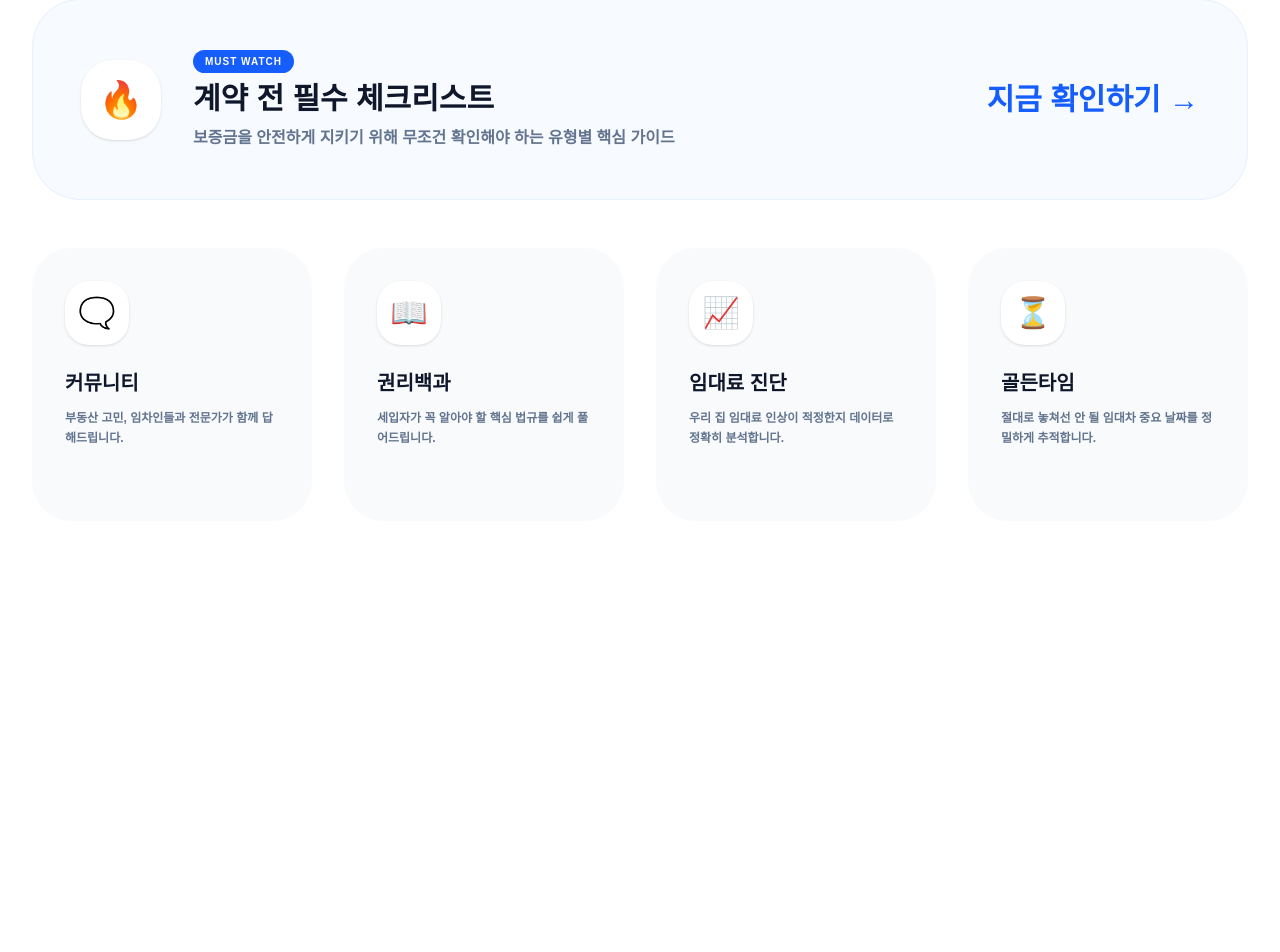
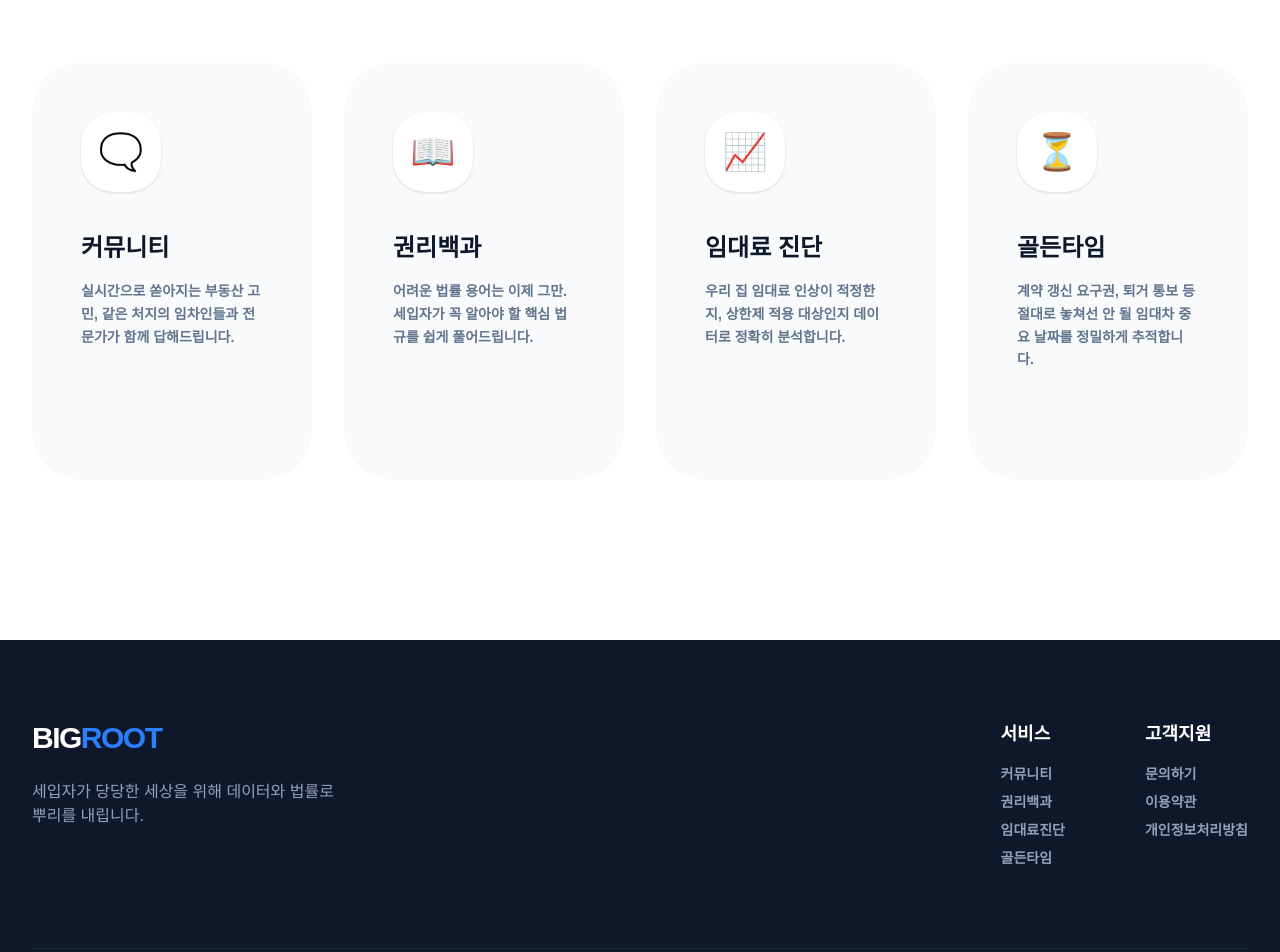
Before and after one commit to kong-eee/bigroot, a Next.js app: page / in a window 1280 px wide. Shown: the part 1180-2132 px from the top of the page. Before the commit the page ends 1829 px from the top, so only its background shows below. Built offline with nearby package versions, Linux system fonts and the light colour scheme; no server answers.

Commit message:
fix: 전문 웹 사이트 하단 수정

```diff
--- a/app/page.tsx
+++ b/app/page.tsx
@@ -4,12 +4,23 @@ import Link from 'next/link';
 
 export default function Home() {
   return (
-    <div className="min-h-screen bg-[#F8FAFC] font-sans text-slate-900 pt-20">
-      <main>
-        {/* 프리미엄 히어로 섹션 */}
+    <div className="min-h-screen bg-[#F8FAFC] font-sans text-slate-900 selection:bg-blue-100 selection:text-blue-700">
+
+      {/* 💡 구조 최적화 안내:
+        상단 내비게이션 바(Navbar)와 온보딩 닉네임 설정 모달은
+        이미 app/layout.tsx에 공통 탑재되어 전 주소창에 실시간 작동 중이므로,
+        본 페이지에서는 중복 렌더링 충돌을 막기 위해 본문(main)과 푸터(footer)에만 집중합니다.
+      */}
+
+      <main className="pt-20">
+
+        {/* 🚀 1. 프리미엄 히어로 섹션 */}
         <section className="relative pt-32 pb-40 px-8 overflow-hidden">
+          {/* 우상단 은은한 프리미엄 블루 그라데이션 조명 오라 */}
           <div className="absolute top-0 right-0 -z-10 w-[600px] h-[600px] bg-blue-50 rounded-full blur-3xl opacity-50 translate-x-1/2 -translate-y-1/2" />
+
           <div className="max-w-7xl mx-auto flex flex-col lg:flex-row items-center gap-20">
+            {/* 좌측: 타이틀 및 핵심 액션 버튼 그룹 */}
             <div className="flex-1 space-y-10 text-center lg:text-left">
               <div className="inline-flex items-center gap-2 px-5 py-2 bg-white rounded-full shadow-sm border border-slate-100">
                 <span className="relative flex h-2 w-2">
@@ -18,73 +29,128 @@ export default function Home() {
                 </span>
                 <span className="text-xs font-black text-blue-600 tracking-wider uppercase">대한민국 1위 세입자 권리 보호 플랫폼</span>
               </div>
+
               <h1 className="text-6xl md:text-8xl font-[1000] text-slate-900 leading-[1.05] tracking-tight">
                 세입자의<br />
                 <span className="text-[#007AFF] inline-block mt-2">든든한 뿌리.</span>
               </h1>
+
               <p className="text-xl md:text-2xl text-slate-500 font-bold leading-relaxed max-w-2xl mx-auto lg:mx-0">
                 복잡한 부동산 법률과 불합리한 상황 속에서도<br className="hidden md:block" />
                 당신의 소중한 보증금과 권리를 단단하게 지켜드립니다.
               </p>
+
               <div className="flex flex-wrap gap-5 justify-center lg:justify-start">
-                <Link href="/contract" className="px-12 py-6 bg-[#007AFF] text-white rounded-2xl font-black text-lg hover:scale-105 transition-all shadow-2xl shadow-blue-200">계약 전 체크리스트 보기 📋</Link>
-                <Link href="/community" className="px-12 py-6 bg-white text-slate-900 border-2 border-slate-100 rounded-2xl font-black text-lg hover:bg-slate-50 transition-all">커뮤니티 구경하기</Link>
+                <Link href="/community" className="px-12 py-6 bg-[#007AFF] text-white rounded-2xl font-black text-lg hover:scale-105 hover:shadow-2xl hover:shadow-blue-200 transition-all active:scale-95">
+                  빅루트 시작하기
+                </Link>
+                <Link href="/rights-guide" className="px-12 py-6 bg-white text-slate-900 border-2 border-slate-100 rounded-2xl font-black text-lg hover:bg-slate-50 transition-all">
+                  권리백과 구경하기
+                </Link>
               </div>
             </div>
+
+            {/* 우측: 프리미엄 3D 회전 카드 가상 자산 코너 */}
             <div className="flex-1 relative">
               <div className="w-[450px] h-[550px] bg-gradient-to-br from-blue-500 to-blue-700 rounded-[4rem] shadow-3xl rotate-3 flex items-center justify-center text-[10rem] relative overflow-hidden group">
                 <div className="absolute inset-0 bg-black/10 opacity-0 group-hover:opacity-100 transition-opacity" />
                 🏠
                 <div className="absolute bottom-10 left-10 right-10 bg-white/20 backdrop-blur-md p-6 rounded-3xl border border-white/30 -rotate-3">
-                    <p className="text-white text-lg font-black italic">{"\"내 집 마련 전까지, 내 권리부터!\""}</p>
+                  <p className="text-white text-lg font-black italic">"내 집 마련 전까지, 내 권리부터!"</p>
                 </div>
               </div>
             </div>
           </div>
         </section>
 
-        {/* 전문 서비스 그리드 섹션 */}
-        <section className="bg-white py-32 px-8 border-t border-slate-100">
-          <div className="max-w-7xl mx-auto space-y-12">
+        {/* 🏛️ 2. 전문 서비스 그리드 섹션 */}
+        <section className="bg-white py-40 px-8 border-t border-slate-50">
+          <div className="max-w-7xl mx-auto space-y-20">
             <div className="text-center space-y-4">
               <h3 className="text-blue-600 font-black tracking-widest text-sm uppercase">Our Services</h3>
               <h2 className="text-4xl md:text-5xl font-black text-slate-900">전문가가 설계한 세입자 전용 솔루션</h2>
             </div>
-            <div className="w-full">
-              <Link href="/contract" className="group flex flex-col md:flex-row items-start md:items-center justify-between p-12 bg-blue-50/50 rounded-[3rem] border border-blue-100/60 hover:bg-white hover:border-blue-400 hover:shadow-2xl transition-all duration-500 gap-8">
-                <div className="flex flex-col md:flex-row items-start md:items-center gap-8">
-                  <div className="w-20 h-20 bg-white rounded-[2rem] flex items-center justify-center text-4xl shadow-sm group-hover:scale-110 group-hover:rotate-6 transition-transform duration-500">🔥</div>
-                  <div className="space-y-2">
-                    <div className="inline-block px-3 py-1 bg-blue-600 text-white rounded-full text-[10px] font-black tracking-widest uppercase">MUST WATCH</div>
-                    <h4 className="text-3xl font-black text-slate-900">계약 전 필수 체크리스트</h4>
-                    <p className="text-slate-500 font-bold leading-relaxed max-w-2xl">보증금을 안전하게 지키기 위해 무조건 확인해야 하는 유형별 핵심 가이드</p>
-                  </div>
-                </div>
-                <div className="text-3xl text-blue-600 font-black group-hover:translate-x-3 transition-transform duration-300 shrink-0 hidden md:block">지금 확인하기 →</div>
-              </Link>
-            </div>
+
+            {/* ✅ 4열 가로 정렬 밸런스 완벽 복구 */}
             <div className="grid grid-cols-1 md:grid-cols-2 lg:grid-cols-4 gap-8">
-              <ServiceCard href="/community" icon="🗨️" title="커뮤니티" desc="부동산 고민, 임차인들과 전문가가 함께 답해드립니다." />
-              <ServiceCard href="/rights-guide" icon="📖" title="권리백과" desc="세입자가 꼭 알아야 할 핵심 법규를 쉽게 풀어드립니다." />
-              <ServiceCard href="/rent-increase" icon="📈" title="임대료 진단" desc="우리 집 임대료 인상이 적정한지 데이터로 정확히 분석합니다." />
-              <ServiceCard href="/golden-time" icon="⏳" title="골든타임" desc="절대로 놓쳐선 안 될 임대차 중요 날짜를 정밀하게 추적합니다." />
+              <ServiceCard
+                href="/community"
+                icon="🗨️"
+                title="커뮤니티"
+                desc="실시간으로 쏟아지는 부동산 고민, 같은 처지의 임차인들과 전문가가 함께 답해드립니다."
+              />
+              <ServiceCard
+                href="/rights-guide"
+                icon="📖"
+                title="권리백과"
+                desc="어려운 법률 용어는 이제 그만. 세입자가 꼭 알아야 할 핵심 법규를 쉽게 풀어드립니다."
+              />
+              <ServiceCard
+                href="/rent-increase"
+                icon="📈"
+                title="임대료 진단"
+                desc="우리 집 임대료 인상이 적정한지, 상한제 적용 대상인지 데이터로 정확히 분석합니다."
+              />
+              <ServiceCard
+                href="/golden-time"
+                icon="⏳"
+                title="골든타임"
+                desc="계약 갱신 요구권, 퇴거 통보 등 절대로 놓쳐선 안 될 임대차 중요 날짜를 정밀하게 추적합니다."
+              />
             </div>
           </div>
         </section>
       </main>
+
+      {/* 🏢 3. 대기업 스타일 명품 푸터 고정 */}
+      <footer className="py-20 px-8 bg-slate-900 text-white">
+        <div className="max-w-7xl mx-auto flex flex-col md:flex-row justify-between items-start gap-12">
+          <div className="space-y-6">
+            <div className="text-3xl font-black tracking-tighter">BIG<span className="text-blue-500">ROOT</span></div>
+            <p className="text-slate-400 font-medium max-w-xs">세입자가 당당한 세상을 위해 데이터와 법률로 뿌리를 내립니다.</p>
+          </div>
+
+          <div className="flex gap-20">
+            <div className="space-y-4">
+              <h5 className="font-black text-lg">서비스</h5>
+              <div className="flex flex-col gap-2 text-slate-400 text-sm font-bold">
+                <Link href="/community" className="hover:text-white transition-colors">커뮤니티</Link>
+                <Link href="/rights-guide" className="hover:text-white transition-colors">권리백과</Link>
+                <Link href="/rent-increase" className="hover:text-white transition-colors">임대료진단</Link>
+                <Link href="/golden-time" className="hover:text-white transition-colors">골든타임</Link>
+              </div>
+            </div>
+            <div className="space-y-4">
+              <h5 className="font-black text-lg">고객지원</h5>
+              <div className="flex flex-col gap-2 text-slate-400 text-sm font-bold">
+                <p className="hover:text-white transition-colors cursor-pointer">문의하기</p>
+                <p className="hover:text-white transition-colors cursor-pointer">이용약관</p>
+                <p className="hover:text-white transition-colors cursor-pointer">개인정보처리방침</p>
+              </div>
+            </div>
+          </div>
+        </div>
+
+        <div className="max-w-7xl mx-auto pt-20 mt-20 border-t border-slate-800 text-center text-slate-500 text-sm font-bold">
+          &copy; 2026 빅루트. All rights reserved.
+        </div>
+      </footer>
     </div>
   );
 }
 
+// 🗂️ 하단 카드 반복 컴포넌트 추출
 function ServiceCard({ href, icon, title, desc }: { href: string; icon: string; title: string; desc: string }) {
   return (
-    <Link href={href} className="group p-8 bg-slate-50 rounded-[2.5rem] hover:border-blue-200 hover:bg-white hover:shadow-2xl transition-all duration-500 flex flex-col justify-between border border-transparent">
+    <Link href={href} className="group p-12 bg-slate-50 rounded-[3rem] border border-transparent hover:border-blue-200 hover:bg-white hover:shadow-2xl transition-all duration-500 flex flex-col justify-between min-h-[340px]">
       <div>
-        <div className="w-16 h-16 bg-white rounded-[1.5rem] flex items-center justify-center text-3xl shadow-sm mb-6 group-hover:scale-110 group-hover:rotate-6 transition-transform">{icon}</div>
-        <h4 className="text-xl font-black text-slate-900 mb-3">{title}</h4>
-        <p className="text-slate-500 font-bold leading-relaxed text-xs">{desc}</p>
+        <div className="w-20 h-20 bg-white rounded-[2rem] flex items-center justify-center text-4xl shadow-sm mb-10 group-hover:scale-110 group-hover:rotate-6 transition-transform duration-500">{icon}</div>
+        <h4 className="text-2xl font-black text-slate-900 mb-4">{title}</h4>
+        <p className="text-slate-500 font-bold leading-relaxed text-sm">{desc}</p>
       </div>
-      <div className="pt-6 flex items-center gap-2 text-blue-600 text-xs font-black opacity-0 group-hover:opacity-100 transition-all">자세히 보기 <span>→</span></div>
+      <div className="pt-8 flex items-center gap-2 text-blue-600 font-black opacity-0 group-hover:opacity-100 transition-opacity">
+        자세히 보기 <span className="text-xl">→</span>
+      </div>
     </Link>
   );
 }
```
